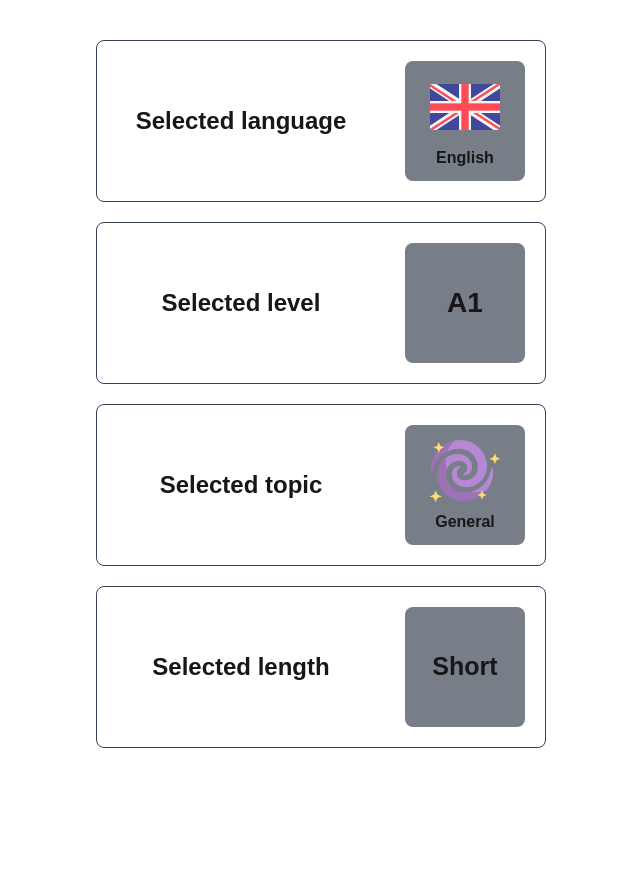
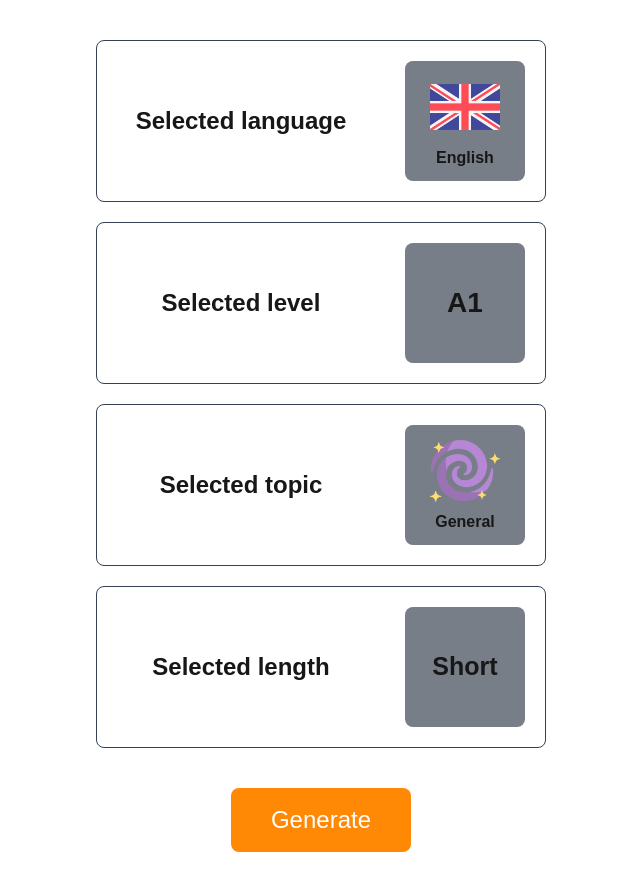
Before and after one commit to bar-usr/litbook, a Next.js app: page /tool in a window 1280 px wide. Shown: the top 890 px of the page, without its empty margins (319-959 px from the left). Built offline with nearby package versions, Linux system fonts and the light colour scheme.

Commit message:
feat: Add navigation button to Tool page for generating content and improve layout with gap spacing

```diff
--- /dev/null
+++ b/src/app/generation/page.tsx
@@ -0,0 +1,7 @@
+export default function Generation() {
+  return (
+    <div>
+      <h1>Generation</h1>
+    </div>
+  )
+}
--- a/src/app/tool/page.tsx
+++ b/src/app/tool/page.tsx
@@ -1,5 +1,6 @@
 'use client'
 
+import { useRouter } from "next/navigation";
 import { useState } from "react";
 
 const CardElement = ({
@@ -151,6 +152,8 @@ const SelectorCard = ({
 }
 
 export default function Tool() {
+  const router = useRouter();
+
   const [activeSelector, setActiveSelector] = useState<string | null>(null);
 
   const handleSelectorToggle = (selectorType: string) => {
@@ -202,9 +205,10 @@ export default function Tool() {
     {text: "Long"}, //image: "images/length_images/long.png", size: "w-[70px] h-[70px]"},
   ]
 
+
   return (
     <div>
-      <div className="mt-10 flex flex-col justify-center items-center">
+      <div className="mt-10 flex flex-col gap-10 justify-center items-center">
         <div className="flex flex-col justify-center items-center gap-5">
           <SelectorWrapper
             selectorType="language"
@@ -231,6 +235,9 @@ export default function Tool() {
             onToggle={() => handleSelectorToggle("length")}
           />
         </div>
+        <button onClick={() => router.push('/generation')} className="bg-orange-400 text-white text-2xl hover:bg-orange-500 hover:scale-105 transition-all duration-400 hover:cursor-pointer px-10 py-4 rounded-lg">
+          Generate
+        </button>
       </div>
     </div>
   )
```
